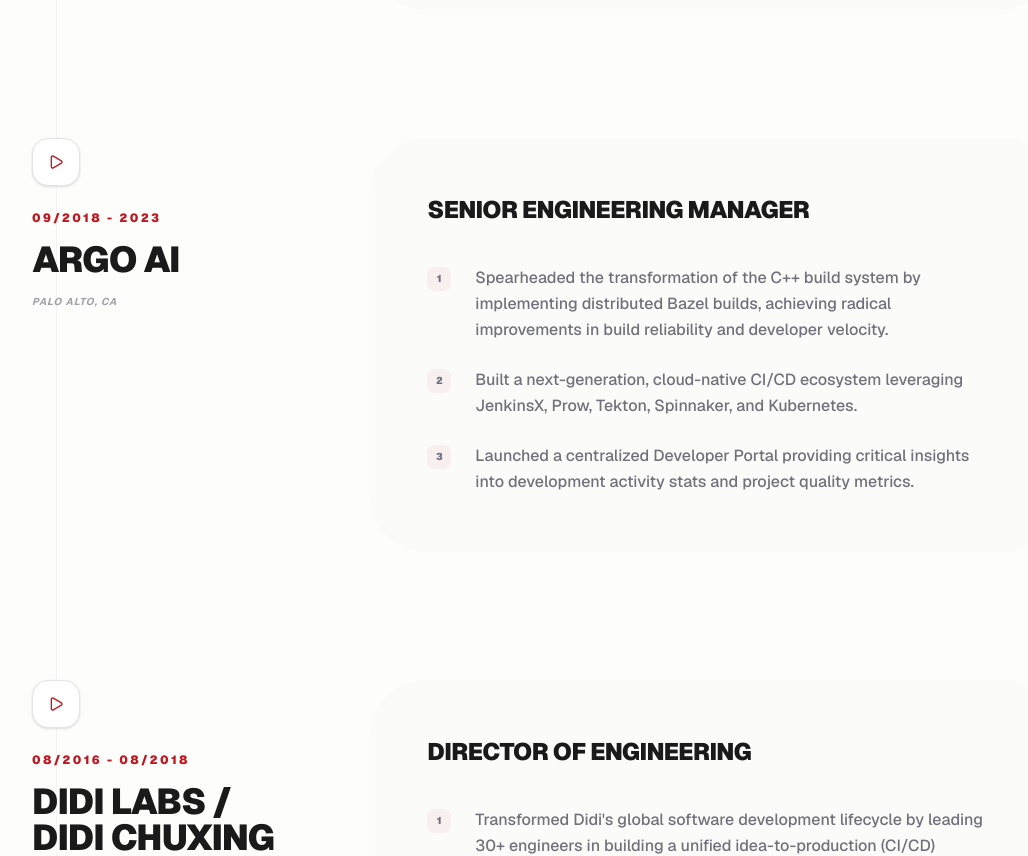
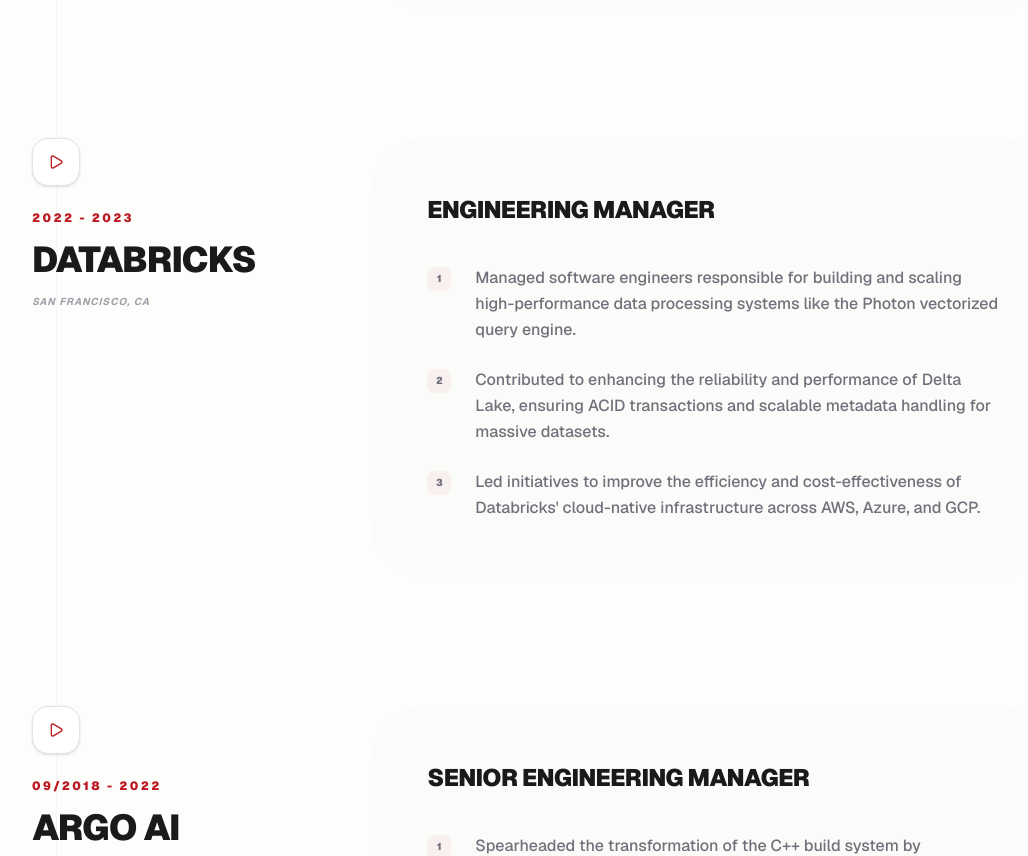
Before and after one commit to wchen9911/wchen.xyz, a Next.js app: page / in a window 1280 px wide. Shown: the part 2340-3196 px from the top of the page, without its empty margins (96-1124 px from the left). Built offline with nearby package versions, Linux system fonts and the light colour scheme.

Commit message:
Update career history to include Databricks Engineering Manager role

```diff
--- a/src/app/data.ts
+++ b/src/app/data.ts
@@ -31,9 +31,21 @@
       ]
     },
     {
+      role: "Engineering Manager",
+      company: "Databricks",
+      period: "2022 - 2023",
+      location: "San Francisco, CA",
+      description: "Led engineering teams building the core Databricks Lakehouse platform, specifically focused on high-performance data processing and SQL engine components.",
+      highlights: [
+        "Managed software engineers responsible for building and scaling high-performance data processing systems like the Photon vectorized query engine.",
+        "Contributed to enhancing the reliability and performance of Delta Lake, ensuring ACID transactions and scalable metadata handling for massive datasets.",
+        "Led initiatives to improve the efficiency and cost-effectiveness of Databricks' cloud-native infrastructure across AWS, Azure, and GCP."
+      ]
+    },
+    {
       role: "Senior Engineering Manager",
       company: "Argo AI",
-      period: "09/2018 - 2023",
+      period: "09/2018 - 2022",
       location: "Palo Alto, CA",
       description: "Architected and scaled Argo AI's Developer Infrastructure organization from 4 to 20+ engineers across 3 locations, supporting hundreds of hardware and software engineers.",
       highlights: [
```
